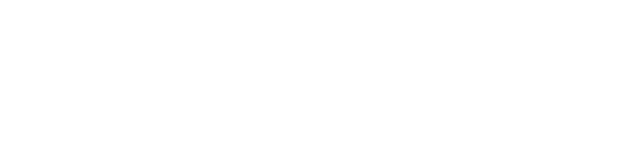
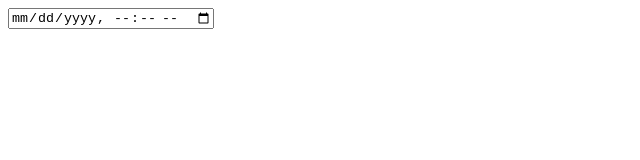
Before and after one commit to Ariel1020968/git-sample, a plain HTML site: page index.html in a window 1280 px wide. Shown: the whole page, without its empty margins (0-640 px from the left). Drawn offline with Linux system fonts and the light colour scheme.

Commit message:
added home.html and updated index.html

```diff
--- a/index.html
+++ b/index.html
@@ -7,6 +7,6 @@
     <title>Document</title>
 </head>
 <body>
-
+    <input type="datetime-local" name="date" id="">
 </body>
 </html>
```
Also changed, not shown: home.html (added).
